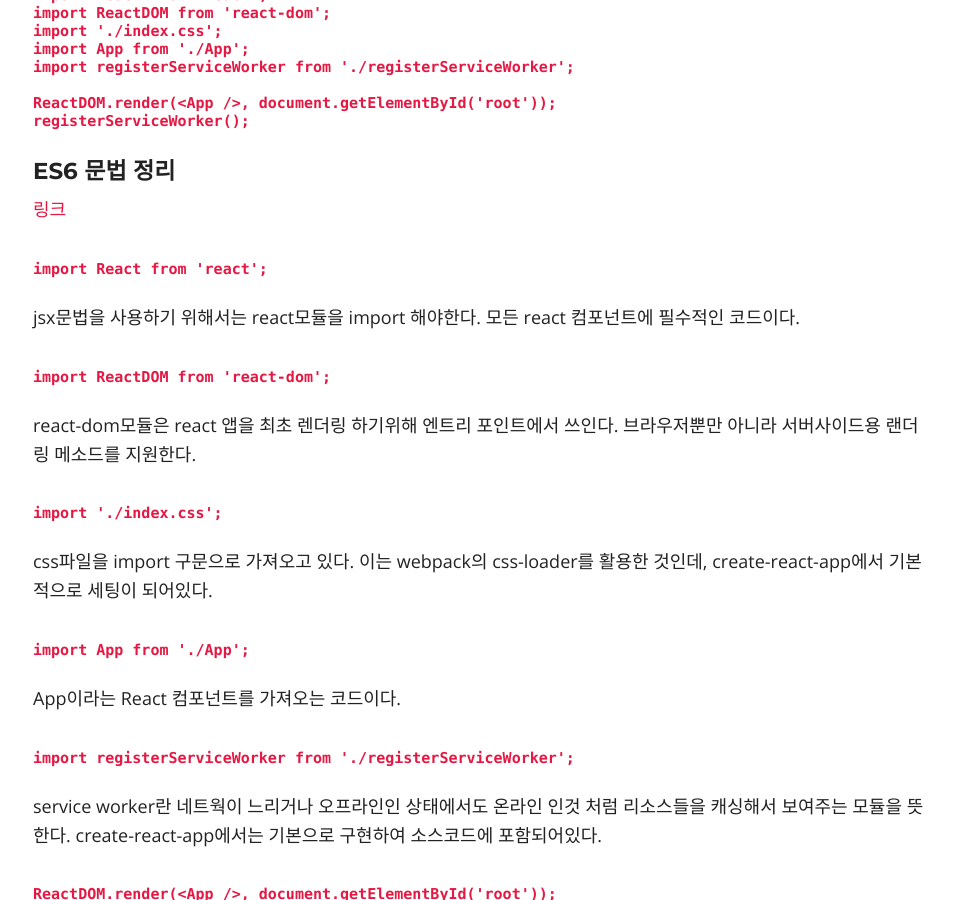
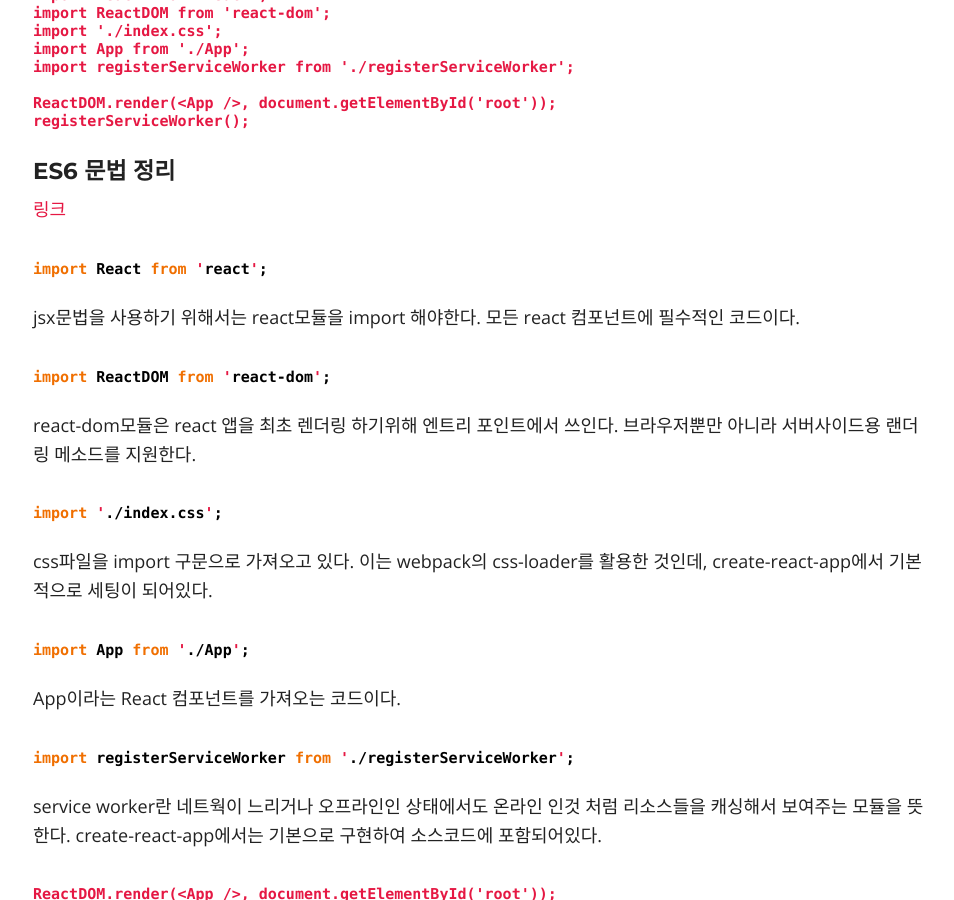
Before and after one commit to Seongmun-Hong/Seongmun-Hong.github.io, a Jekyll site: the page built from _posts/2019-05-09-create-react-app.md, in a window 1280 px wide and 900 px high, scrolled down 2316 px. Shown: the whole window, without its empty margins (157-1111 px from the left). Built offline with Jekyll 4.4.1, drawn with Linux system fonts in a browser that asks for light colours; nearby versions of some CDN libraries; library files that are not in the unit come from our copies; comment, search, counter and statistics services are not loaded.

Commit message:
fix :  - code block type 수정

````diff
--- a/_posts/2019-05-09-create-react-app.md
+++ b/_posts/2019-05-09-create-react-app.md
@@ -99,31 +99,31 @@
 #### ES6 문법 정리
 [링크](https://itstory.tk/entry/JavaScript-ES6-%EB%AC%B8%EB%B2%95-%EC%A0%95%EB%A6%AC)
 
-```JSX
+```javascript
 import React from 'react';
 ```
 
 jsx문법을 사용하기 위해서는 react모듈을 import 해야한다. 모든 react 컴포넌트에 필수적인 코드이다.
 
-```JSX
+```javascript
 import ReactDOM from 'react-dom';
 ```
 
 react-dom모듈은 react 앱을 최초 렌더링 하기위해 엔트리 포인트에서 쓰인다. 브라우저뿐만 아니라 서버사이드용 랜더링 메소드를 지원한다.
 
-```JSX
+```javascript
 import './index.css';
 ```
 
 css파일을 import 구문으로 가져오고 있다. 이는 webpack의 css-loader를 활용한 것인데, create-react-app에서 기본적으로 세팅이 되어있다.
 
-```JSX
+```javascript
 import App from './App';
 ```
 
 App이라는 React 컴포넌트를 가져오는 코드이다.
 
-```JSX
+```javascript
 import registerServiceWorker from './registerServiceWorker';
 ```
 service worker란 네트웍이 느리거나 오프라인인 상태에서도 온라인 인것 처럼 리소스들을 캐싱해서 보여주는 모듈을 뜻한다. create-react-app에서는 기본으로 구현하여 소스코드에 포함되어있다.
````
Also changed, not shown: _posts/2019-05-09-Component props state.md (+2 -2 lines).
